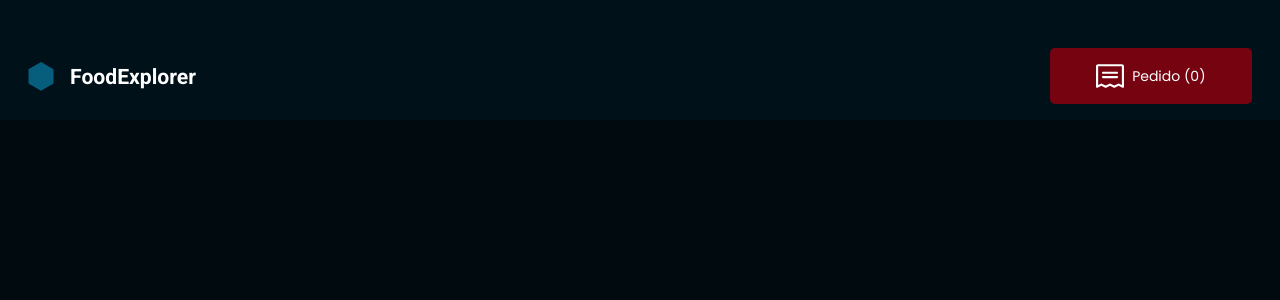
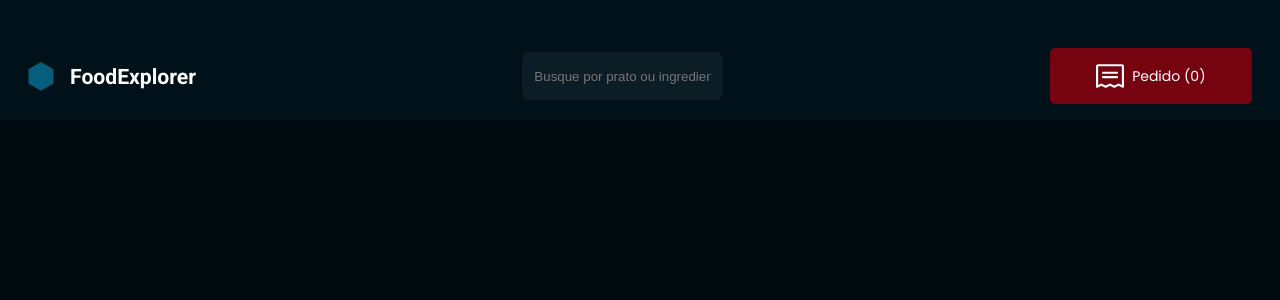
Before and after one commit to rheineck/FoodExplorer, a React (Vite) app in the folder web/: page / in a window 1280 px wide. Shown: the top 300 px of the page. Built offline with nearby package versions, Linux system fonts and the light colour scheme.

Commit message:
changes in header

```diff
--- a/web/src/components/Header/index.jsx
+++ b/web/src/components/Header/index.jsx
@@ -1,8 +1,10 @@
 import { Container } from './styles'
 import MenuIcon from '../../assets/icons/Menu.svg'
 import Receipt from '../../assets/icons/Receipt.svg'
+import Search from '../../assets/icons/Search.svg'
 
 import { Brand } from '../Brand'
+import { Input } from '../Input'
 
 export function Header() {
   return(
@@ -11,6 +13,10 @@ export function Header() {
         <img src={MenuIcon} />
       </button>
       <Brand />
+      <Input
+        placeholder='Busque por prato ou ingredientes'
+        type='text'
+      />
       <button>
         <div className="popup mobileOnly">
           0
--- a/web/src/pages/SignIn/index.jsx
+++ b/web/src/pages/SignIn/index.jsx
@@ -14,10 +14,12 @@ export function SignIn() {
         <span>E-mail</span>
         <Input
           placeholder="E-mail"
+          type="text"
         />
         <span>Senha</span>
         <Input
           placeholder="Senha"
+          type="password"
         />
         <Button
           title="Entrar"
--- a/web/src/pages/SignUp/index.jsx
+++ b/web/src/pages/SignUp/index.jsx
@@ -14,14 +14,17 @@ export function SignUp() {
       <span>Seu nome</span>
       <Input
         placeholder="Digite seu nome"
+        type="text"
       />
       <span>E-mail</span>
       <Input
         placeholder="exemplo@exemplo.com.br"
+        type="text"
       />
       <span>Senha</span>
       <Input
         placeholder="No mínimo 6 caracteres"
+        type="password"
       />
       <Button
         title="Criar Conta"
```
Also changed, not shown: web/src/assets/icons/Search.svg (added).
